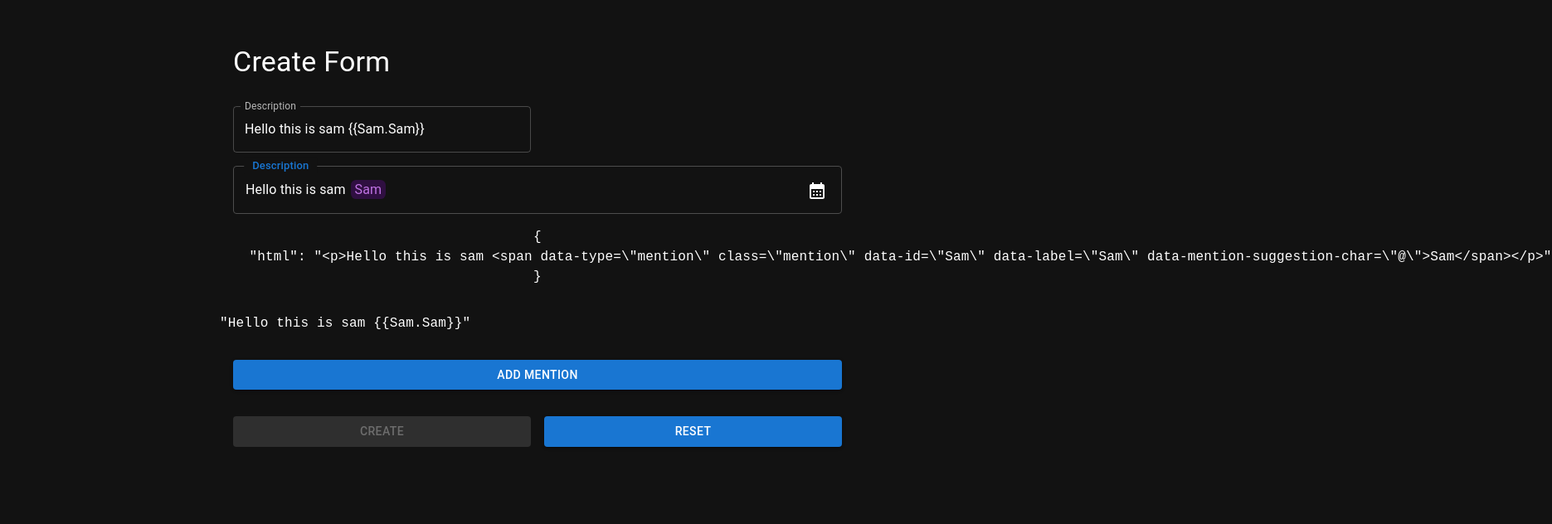
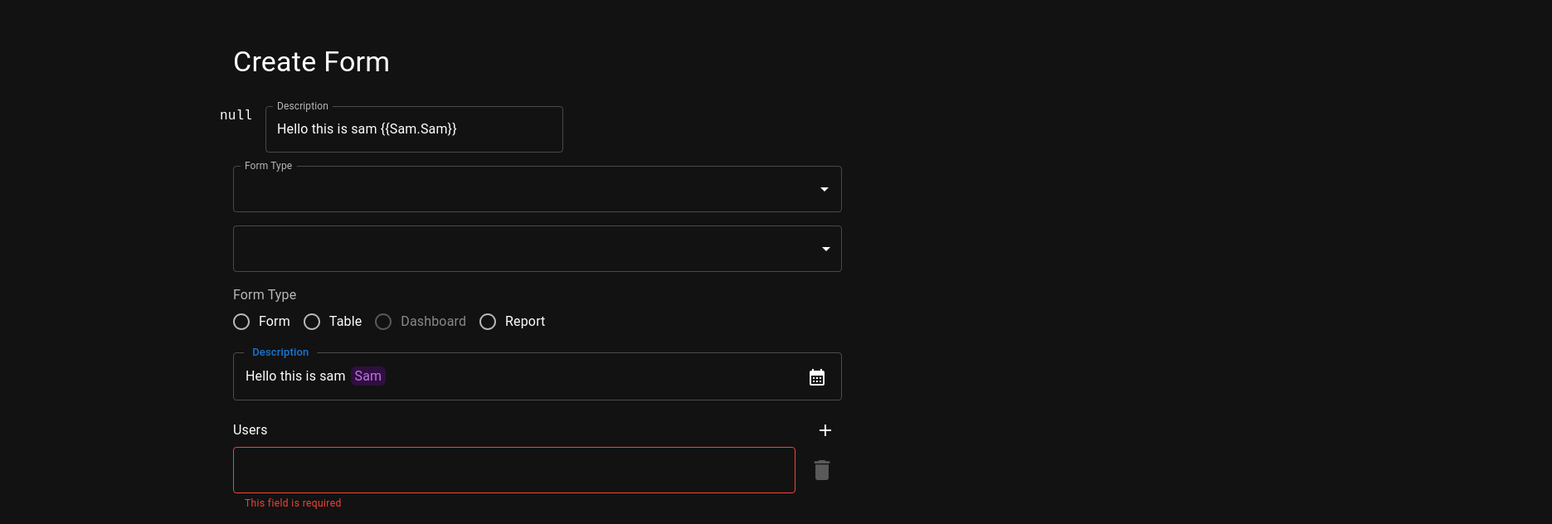
Before and after one commit to C1nemaclub/mui-autocomplete, a React (Vite) app: page / in a window 1280 px wide. Shown: the part 60-692 px from the top of the page at 83% size, 1871 px wide, since content can reach past the window. Built offline with nearby package versions, Linux system fonts and the light colour scheme.

Commit message:
array input

```diff
--- a/package.json
+++ b/package.json
@@ -34,6 +34,7 @@
     "slate": "^0.112.0",
     "slate-history": "^0.110.3",
     "slate-react": "^0.112.0",
+    "uuidv4": "^6.2.13",
     "yup": "^1.4.0"
   },
   "devDependencies": {
--- /dev/null
+++ b/src/components/SelectGroupInput.tsx
@@ -0,0 +1,76 @@
+import {
+  FormControl,
+  FormControlProps,
+  InputLabel,
+  MenuItem,
+  Select,
+  type SelectChangeEvent,
+  type SelectProps,
+} from '@mui/material';
+
+type SelectInputProps<T, K> = SelectProps & {
+  options: Readonly<T[]>;
+  value?: K;
+  label?: string;
+  name?: string;
+  controlProps?: FormControlProps;
+  getOptionLabel?: (option: T) => string;
+  getOptionDisabled?: (option: T) => boolean;
+  onChange?: (event: SelectChangeEvent<unknown>, value: T) => void;
+  //   isOptionEqualToValue?: (option: T, value: K) => boolean;
+};
+
+export const SelectGroupInputs = <T, K>({
+  name,
+  options,
+  label,
+  controlProps,
+  getOptionLabel,
+  getOptionDisabled,
+  onChange,
+  value,
+  //   isOptionEqualToValue,
+  ...rest
+}: SelectInputProps<T, K>) => {
+  return (
+    <FormControl component='fieldset' {...controlProps}>
+      <InputLabel id='select-id-label'>{label}</InputLabel>
+      <Select
+        name={name}
+        fullWidth
+        labelId='select-id-label'
+        id='select-id'
+        value={value}
+        onChange={(e) => {
+          const selectedOption = options.find(
+            (option) => JSON.stringify(option) === e.target.value
+          );
+          if (onChange && selectedOption) {
+            onChange(e, selectedOption);
+          }
+        }}
+        renderValue={(selected) =>
+          getOptionLabel
+            ? getOptionLabel(selected as T)
+            : (selected as any)?.label
+        }
+        {...rest}
+        sx={{
+          textAlign: 'left',
+          ...(rest.sx || {}),
+        }}>
+        {options.map((item) => (
+          <MenuItem
+            selected={JSON.stringify(item) === value}
+            key={JSON.stringify(item)}
+            value={JSON.stringify(item)}
+            disabled={getOptionDisabled ? getOptionDisabled(item) : false}>
+            {getOptionLabel ? getOptionLabel(item) : (item as any).label}
+          </MenuItem>
+        ))}
+      </Select>
+    </FormControl>
+  );
+};
+
+export default SelectGroupInputs;
--- a/src/components/TipTapEditor.tsx
+++ b/src/components/TipTapEditor.tsx
@@ -6,9 +6,47 @@ import Document from '@tiptap/extension-document';
 import Mention from '@tiptap/extension-mention';
 import Paragraph from '@tiptap/extension-paragraph';
 import Text from '@tiptap/extension-text';
-import { EditorContent, generateHTML, useEditor } from '@tiptap/react';
+import {
+  EditorContent,
+  generateHTML,
+  mergeAttributes,
+  Node,
+  useEditor,
+} from '@tiptap/react';
 import { format } from 'date-fns';
 import { useState, type Dispatch, type FC, type SetStateAction } from 'react';
+
+const IconNode = Node.create({
+  name: 'iconNode',
+  inline: true,
+  group: 'inline',
+  atom: true,
+  addAttributes() {
+    return {
+      iconType: {
+        default: 'defaultIcon',
+      },
+    };
+  },
+  parseHTML() {
+    return [
+      {
+        tag: 'icon-node',
+      },
+    ];
+  },
+  renderHTML({ HTMLAttributes }) {
+    return ['icon-node', mergeAttributes(HTMLAttributes), 0];
+  },
+  addNodeView() {
+    return ({ node, getPos, editor }) => {
+      const dom = document.createElement('span');
+      dom.contentEditable = 'false';
+      dom.innerText = 'HELLOS';
+      return { dom };
+    };
+  },
+});
 
 interface TipTapEditorProps {
   value: string;
@@ -77,6 +115,7 @@ const TipTapEditor: FC<TipTapEditorProps> = ({
 
   const editor = useEditor({
     extensions: [
+      IconNode,
       Text,
       Document,
       Paragraph,
@@ -110,6 +149,10 @@ const TipTapEditor: FC<TipTapEditorProps> = ({
         // },
       }),
     ],
+    // iconComponents: {
+    //   defaultIcon: ImportContactsTwoTone,
+    //   customIcon: ImportContacts,
+    // },
     content: transformTextToHTML(value),
     onUpdate: ({ editor }) => {
       const textContent = editor.getText({
@@ -175,6 +218,19 @@ const TipTapEditor: FC<TipTapEditorProps> = ({
   //   }
   // }, [value, editor]);
 
+  const insertIcon = (iconType) => {
+    if (editor) {
+      editor
+        .chain()
+        .focus()
+        .insertContent({
+          type: 'iconNode',
+          attrs: { iconType },
+        })
+        .run();
+    }
+  };
+
   if (!editor) return null;
 
   const getPlaceholderClass = () => {
@@ -209,7 +265,6 @@ const TipTapEditor: FC<TipTapEditorProps> = ({
           {label}
         </Box>
       )}
-      <pre>{JSON.stringify({ html: editor.getHTML() }, null, 2)}</pre>
     </Box>
   );
 };
--- a/src/components/UserForm.tsx
+++ b/src/components/UserForm.tsx
@@ -1,10 +1,24 @@
-import { Button, Grid, TextField } from '@mui/material';
+import { Add, Delete, FormatItalicTwoTone } from '@mui/icons-material';
+import AssignmentRoundedIcon from '@mui/icons-material/AssignmentRounded';
+import BookIcon from '@mui/icons-material/Book';
+import DashboardIcon from '@mui/icons-material/Dashboard';
+import TableRowsIcon from '@mui/icons-material/TableRows';
+import {
+  Autocomplete,
+  Button,
+  Grid,
+  IconButton,
+  Stack,
+  TextField,
+  Typography,
+} from '@mui/material';
 import { FormikProps } from 'formik';
 import React, { FC, useRef, useState } from 'react';
 import type ReactQuill from 'react-quill';
 import { FormikEntity, Project } from '../utils/data.model';
+import RadioGroupInput from './RadioGroupInput';
+import SelectGroupInputs from './SelectGroupInput';
 import TipTapEditor from './TipTapEditor';
-
 type UserForm = {
   form: FormikProps<FormikEntity>;
   initialValues?: FormikEntity;
@@ -76,8 +90,17 @@ const UserForm: FC<UserForm> = ({ form, data, isEdit }) => {
     }
   };
 
+  const formTypeIcon = {
+    Form: <BookIcon />,
+    Table: <TableRowsIcon />,
+    Dashboard: <DashboardIcon />,
+    Report: <AssignmentRoundedIcon />,
+    default: <></>,
+  };
+
   return (
     <>
+      <pre>{JSON.stringify(form.values.formType, null, 2)}</pre>
       {/* <Grid item xs={6}>
         <TextField
           name='name'
@@ -205,7 +228,8 @@ const UserForm: FC<UserForm> = ({ form, data, isEdit }) => {
           isOptionEqualToValue={(option, value) => option === value}
         />
       </Grid> */}
-      {/* <Grid item xs={12}>
+      <Grid item xs={12}>
+        <Stack direction='row' alignItems='center' gap={1}>
           <Autocomplete
             value={form.values.formType}
             options={[
@@ -223,13 +247,51 @@ const UserForm: FC<UserForm> = ({ form, data, isEdit }) => {
               form.setFieldValue('formType', value);
             }}
             renderInput={(params) => (
-            <TextField {...params} name='formType' label='Form Type' />
+              <TextField
+                {...params}
+                name='formType'
+                label='Form Type'
+                InputProps={{
+                  ...params.InputProps,
+                  startAdornment:
+                    formTypeIcon[form.values.formType?.name] ||
+                    formTypeIcon.default,
+                }}
+              />
             )}
+            renderOption={(props, option) => {
+              return (
+                <li {...props}>
+                  <Stack direction='row' gap={1} alignItems='center'>
+                    <FormatItalicTwoTone />
+                    <Typography>{option.name}</Typography>
+                  </Stack>
+                </li>
+              );
+            }}
             fullWidth
           />
-      </Grid> */}
+        </Stack>
+      </Grid>
+      <Grid item xs={12}>
+        <SelectGroupInputs
+          controlProps={{ fullWidth: true }}
+          options={[
+            { code: 'd4fd-fd4sfd2', name: 'Form' },
+            { code: 'sdcw45-4da1t7', name: 'Table' },
+            { code: '2d4f5-4d5f34', name: 'Dashboard' },
+            { code: '2d4f5-4d5f4', name: 'Report' },
+          ]}
+          getOptionLabel={(option) => option.name}
+          value={form.values.formType}
+          onChange={(_, value) => {
+            form.setFieldValue('formType', value);
+          }}
+          getOptionDisabled={(option) => option.name === 'Form'}
+        />
+      </Grid>
 
-      {/* <Grid item xs={12}>
+      <Grid item xs={12}>
         <RadioGroupInput
           label='Form Type'
           name='formType'
@@ -259,7 +321,7 @@ const UserForm: FC<UserForm> = ({ form, data, isEdit }) => {
             },
           }}
         />
-      </Grid> */}
+      </Grid>
 
       {/* <Grid item xs={12}>
         <NumericInput form={form} />
@@ -293,7 +355,70 @@ const UserForm: FC<UserForm> = ({ form, data, isEdit }) => {
           label='Description'
         />
       </Grid>
-      <pre>{JSON.stringify(form.values.description, null, 2)}</pre>
+      <Grid item xs={12}>
+        <Stack
+          direction='row'
+          gap={1}
+          justifyContent='space-between'
+          alignItems='center'>
+          <Typography>Users</Typography>
+          <IconButton
+            onClick={() => {
+              form.setFieldValue('users', [
+                ...form.values.users,
+                { value: '', label: Math.random() },
+              ]);
+            }}>
+            <Add />
+          </IconButton>
+        </Stack>
+        <Stack gap={1}>
+          {form.values.users.map((user, index) => {
+            return (
+              <Stack
+                direction={'row'}
+                gap={1}
+                key={user.label}
+                alignItems='start'>
+                <TextField
+                  name={`users.${index}`}
+                  value={user.value}
+                  key={user.label}
+                  onChange={(e) => {
+                    console.log(e.target.value);
+                    form.setFieldValue(`users.${index}`, {
+                      value: e.target.value,
+                      label: user.label,
+                    });
+                  }}
+                  fullWidth
+                  error={!user.value}
+                  helperText={form.errors.users?.[index]?.value}
+                  onBlur={() => {
+                    form.setFieldTouched(`users.${index}`, true);
+                  }}
+                />
+                <IconButton
+                  sx={{ mt: 0.5 }}
+                  disabled={form.values.users.length === 1}>
+                  <Delete
+                    sx={{
+                      fontSize: '2rem',
+                    }}
+                    onClick={() => {
+                      const newUsers = form.values.users.filter(
+                        (_, i) => i !== index
+                      );
+                      form.setFieldValue('users', newUsers);
+                    }}
+                  />
+                </IconButton>
+              </Stack>
+            );
+          })}
+        </Stack>
+      </Grid>
+
       <Grid item xs={12}>
         <Button
           variant='contained'
--- a/src/context/FormContext.tsx
+++ b/src/context/FormContext.tsx
@@ -37,9 +37,11 @@ export const FormContextProvider = ({
       name: '',
       description: 'Hello this is sam {{Sam.Sam}}',
       roles: ['User'],
-      formType: { id: 'd4fd-fd4sfd2', name: 'Form' },
+      // formType: { id: 'd4fd-fd4sfd2', name: 'Form' },
+      formType: null,
       age: '',
       option: null,
+      users: [{ value: '', label: '1' }],
     },
     onSubmit: (payload, { resetForm }) => {
       const reqPayload = {
--- a/src/utils/constants.ts
+++ b/src/utils/constants.ts
@@ -1,5 +1,10 @@
 import * as yup from 'yup';
 import { FormikEntity, Project } from './data.model';
+
+export const arrayOptionSchema = yup.object().shape({
+  value: yup.string().required('This field is required'),
+  label: yup.string().required('This field is required'),
+});
 
 export const validationSchema = yup.object().shape({
   projectType: yup
@@ -49,6 +54,11 @@ export const validationSchema = yup.object().shape({
     then: () => yup.number().required('This field is required'),
     otherwise: () => yup.number(),
   }),
+  users: yup
+    .array()
+    .of(arrayOptionSchema)
+    .min(1)
+    .required('This field is required'),
 });
 
 export const data: Project[] = [
--- a/src/utils/data.model.ts
+++ b/src/utils/data.model.ts
@@ -36,6 +36,7 @@ export type FormikEntity = {
   formType: FormType | null;
   age: number | '';
   option: { value: string; label: string } | null;
+  users: { value: string; label: string }[];
 };
 
 export type QueueParams = Record<'queueId', string>;
```
Also changed, not shown: 1 other file (tests, documents, lock files or other folders). Lines whose indentation alone changed are shown as unchanged.
